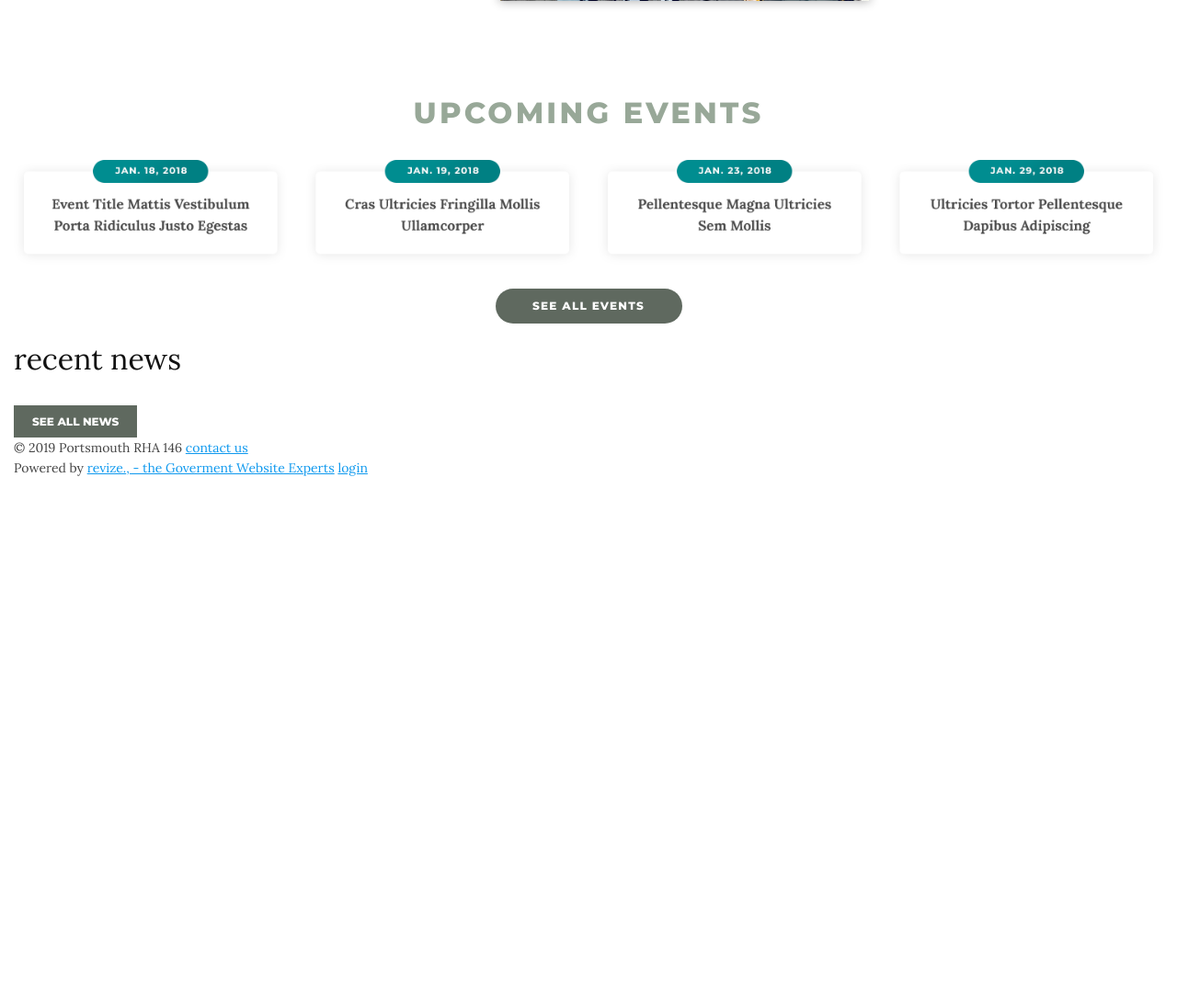
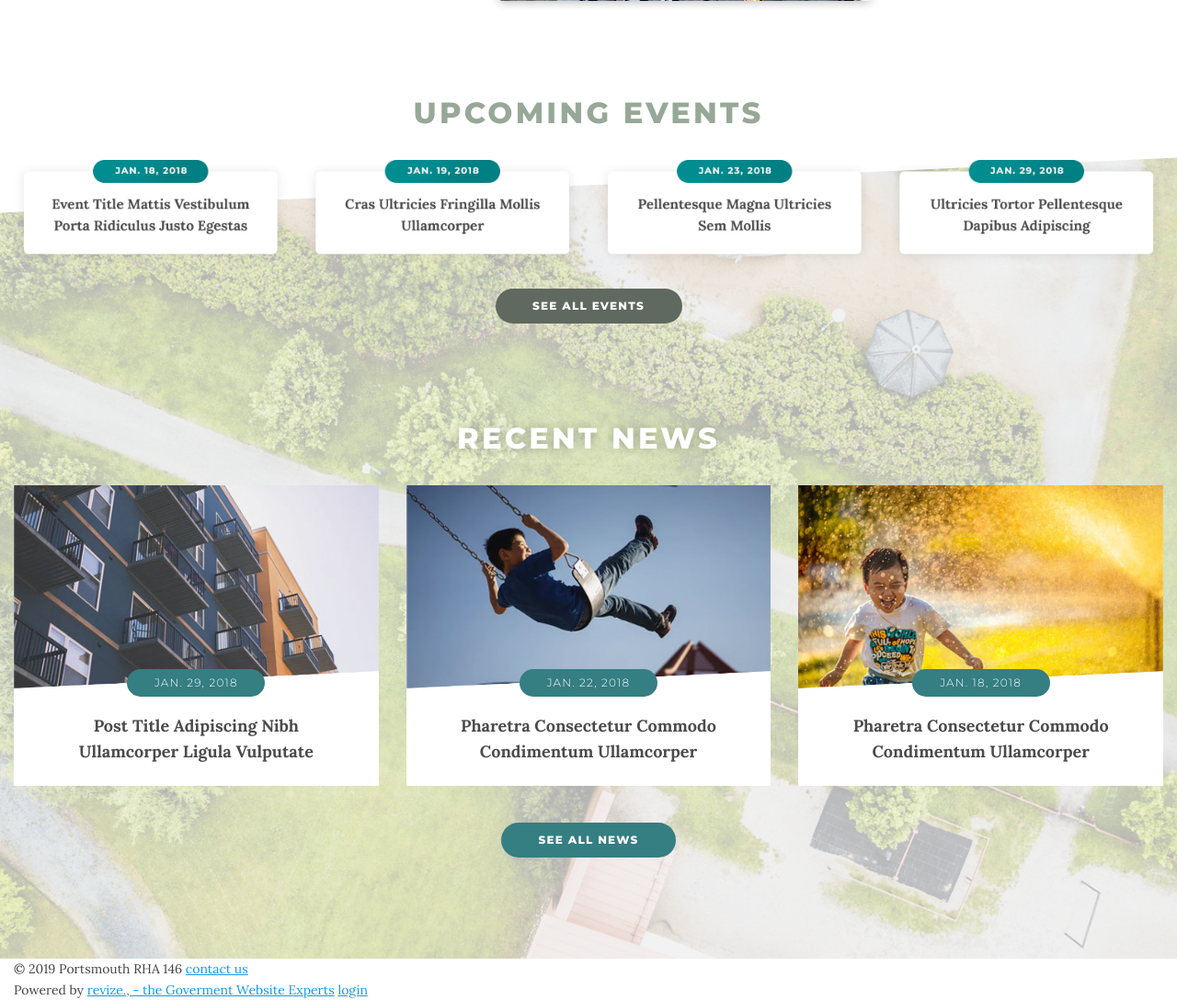
Before and after one commit to Chrisyango/Portsmouth-RHA-VA, a PHP site: page / in a window 1280 px wide; the page is wider, and only the part inside the window is pictured. Shown: the part 1506-2594 px from the top of that part at 92% size. Before the commit the page ends 2024 px from the top of that part, so only its background shows below. Run offline with PHP 8.4, Linux system fonts and the light colour scheme; some libraries are stand-ins or nearby versions.

Commit message:
finished news

```diff
--- a/_assets_/css/layout.css
+++ b/_assets_/css/layout.css
@@ -255,10 +255,26 @@ a.quick-link span {position: absolute; top: 50%; left: 50%; transform: translate
 
 
 /*--------------- #events ---------------*/
-#events {text-align: center; padding: 72px 0 0;}
+#events {position: relative; z-index: 1; text-align: center; padding: 72px 0 0;}
 #events .container {width: 1530px;}
 #events h2 {font-family: 'Montserrat'; font-size: 32px; line-height: 42px; letter-spacing: 0.1em; font-weight: 800; text-transform: uppercase; color: #98a898;}
 #events a.btn {margin-top: 26px; padding: 0; height: 38px; line-height: 38px; letter-spacing: 0.1em; width: 203px; border-radius: 25px;}
+
+
+/*--------------- #events ---------------*/
+#news {position: relative; text-align: center; padding: 272px 0 110px; margin-top: -188px;}
+#news>.whitespace {top: 0; left: 0; width: 100%; height: 75px; transform: scale(-1);}
+#news-overlay {position: absolute; top: 0; left: 0; bottom: 0; right: 0; background-color: #fff; opacity: 0.7;}
+#news .container {position: relative; width: 1500px; z-index: 1;}
+#news h2 {font-family: 'Montserrat'; font-size: 32px; line-height: 42px; letter-spacing: 0.1em; font-weight: 800; text-transform: uppercase; color :#fff; text-shadow: 0px 0px 12.22px rgba(0, 0, 0, 0.27);}
+#news a.btn {font-family: 'Montserrat'; font-size: 12px; letter-spacing: 0.1em; margin-top: 40px; padding: 0; width: 190px; height: 38px; line-height: 38px; background-color: #357e82; border-radius: 25px;}
+
+a.news-link {display: block; text-decoration: none; background-color: #fff;}
+.news-link-content {position: relative; top: -23px;}
+.news-link-img {position: relative; width: 100%; height: 223px;}
+.news-link-img .whitespace {bottom: 0; left: 0; width: 100%; height: 23px;}
+.news-link span {display: inline-block; font-family: 'Montserrat'; font-size: 12px; line-height: 30px; width: 150px; height: 30px; letter-spacing: 0.1em; text-transform: uppercase; color :#fff; background-color: #357e82; border-radius: 25px;}
+.news-link h3 {font-size: 18px; line-height: 28px; font-weight: 700; text-transform: capitalize; color: #4b4b4b; margin: 18px 0 0; padding: 0 50px;}
 
 
 /* -----------------------------------------
--- a/_assets_/js/scripts.js
+++ b/_assets_/js/scripts.js
@@ -318,6 +318,35 @@
 				}
 			}
 		});
+
+		let newsLinkCount = $('.news-link').length;
+		const newsLinkItems = function(num) {
+			return (newsLinkCount >= num ? num : newsLinkCount);
+		}
+		$("#news-links").owlCarousel({
+			loop: newsLinkCount > 1 ? true : false,
+			responsiveClass: true,
+			nav: true,
+			autoHeight: true,
+			navText: ['<i class="fa fa-caret-left"></i>', '<i class="fa fa-caret-right"></i>'],
+			margin: 30,
+			responsive: {
+				0: {
+					items: newsLinkItems(1),
+				},
+				500: {
+					items: newsLinkItems(2),
+				},
+				800: {
+					items: newsLinkItems(3),
+				},
+				1200: {
+					items: newsLinkItems(3),
+					loop: false,
+					nav: false
+				}
+			}
+		});
 	}
 
 	// Preloader
--- a/index.php
+++ b/index.php
@@ -234,7 +234,8 @@
 				<a href="./" class="btn">see all events</a>
 		</section><!-- /#events -->
 
-		<section id="news">
+		<section id="news" style="background:url('./_assets_/images/news-bg.jpg') center no-repeat;background-size:cover;">
+			<div class="whitespace" style="background:url('./_assets_/images/whitespace.png') center no-repeat;background-size:cover;"></div>
 			<div id="news-overlay"></div>
 			<div class="container">
 				<h2>recent news</h2>
```
Also changed, not shown: _assets_/images/news-bg.jpg (added), _assets_/images/news-bg.png (deleted).
